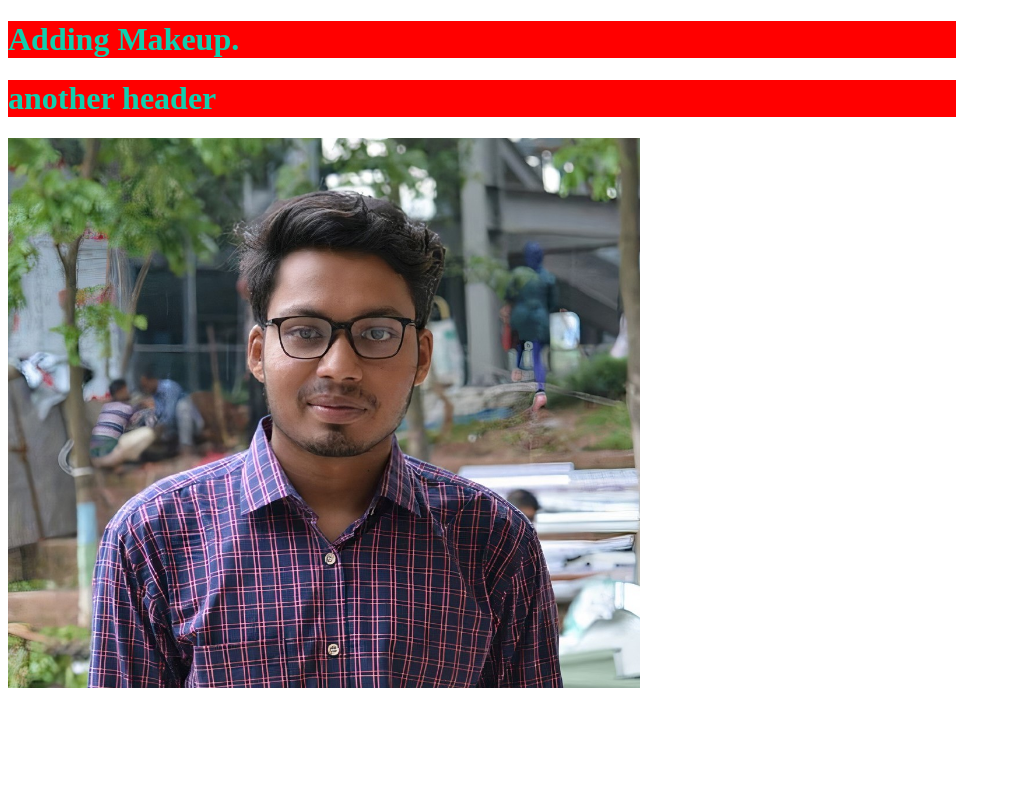
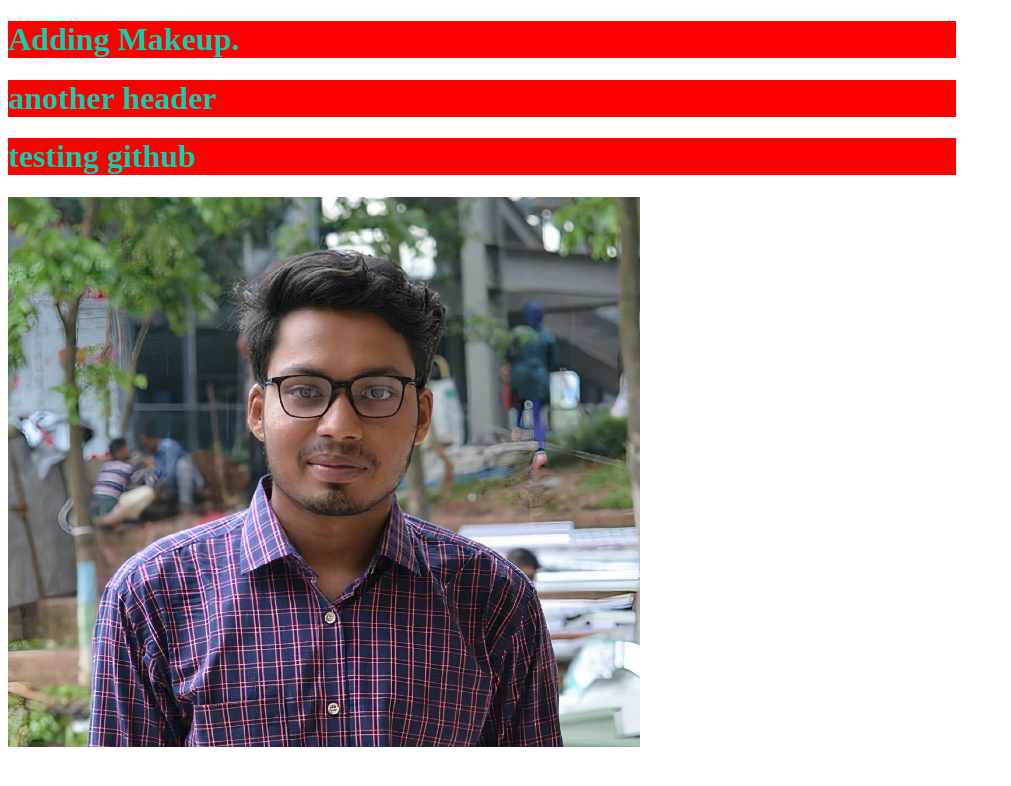
Before and after one commit to MdAtikBhuiyan/test-repo, a plain HTML site: page index.html in a window 1280 px wide. Shown: the whole page, without its empty margins (0-1011 px from the left). Drawn offline with Linux system fonts and the light colour scheme.

Commit message:
added repo

```diff
--- a/index.html
+++ b/index.html
@@ -31,6 +31,7 @@
 
     <h1>Adding Makeup.</h1>
     <h1>another header</h1>
+    <h1> testing github </h1>
 
     <img src="dweededf.jpg" alt="">
 
```
Also changed, not shown: 1 other file.
